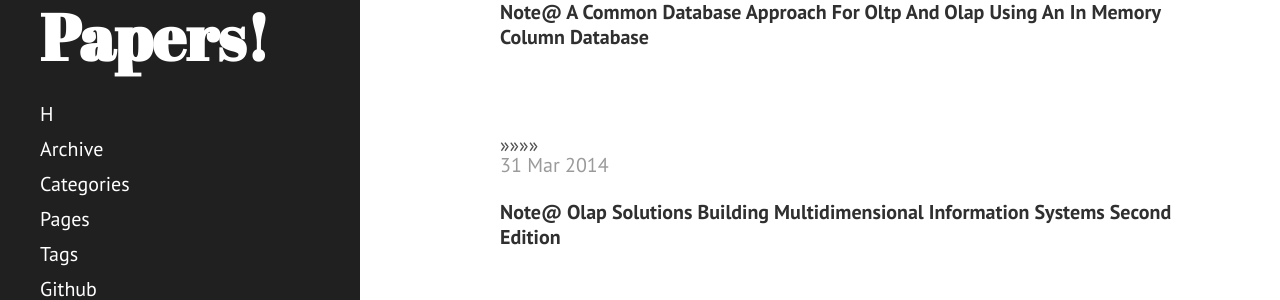
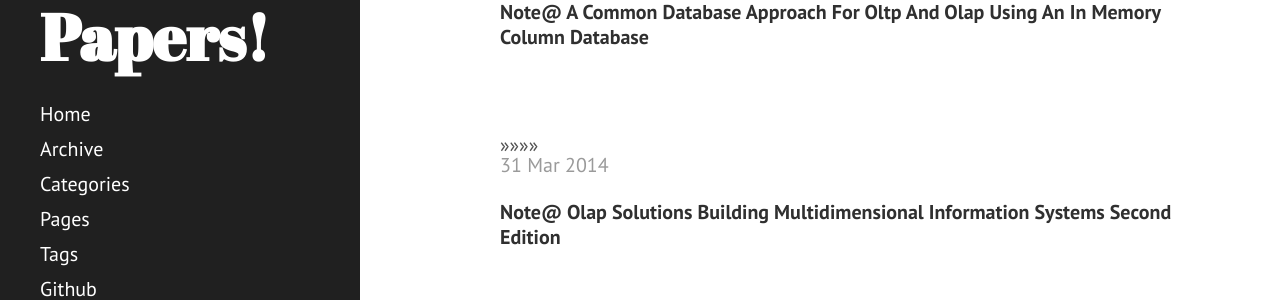
Before and after one commit to lavenresearch/reading, a Jekyll site: the page built from index.md, in a window 1280 px wide. Shown: the part 468-768 px from the top of the page. Built offline with Jekyll 4.4.1, drawn with Linux system fonts in a browser that asks for light colours.

Commit message:
changes added

```diff
--- a/_includes/sidebar.html
+++ b/_includes/sidebar.html
@@ -11,7 +11,7 @@
     </div>
 
     <nav class="sidebar-nav">
-      <a class="sidebar-nav-item{% if page.url ==  site.baseurl %} active{% endif %}" href="{{ BASE_PATH }}">H</a>
+      <a class="sidebar-nav-item{% if page.url ==  site.baseurl %} active{% endif %}" href="{{ BASE_PATH }}">{{ BASE_PATH }} Home {{site.baseurl}}</a>
 
       {% comment %}
         The code below dynamically generates a sidebar nav of pages with
```
